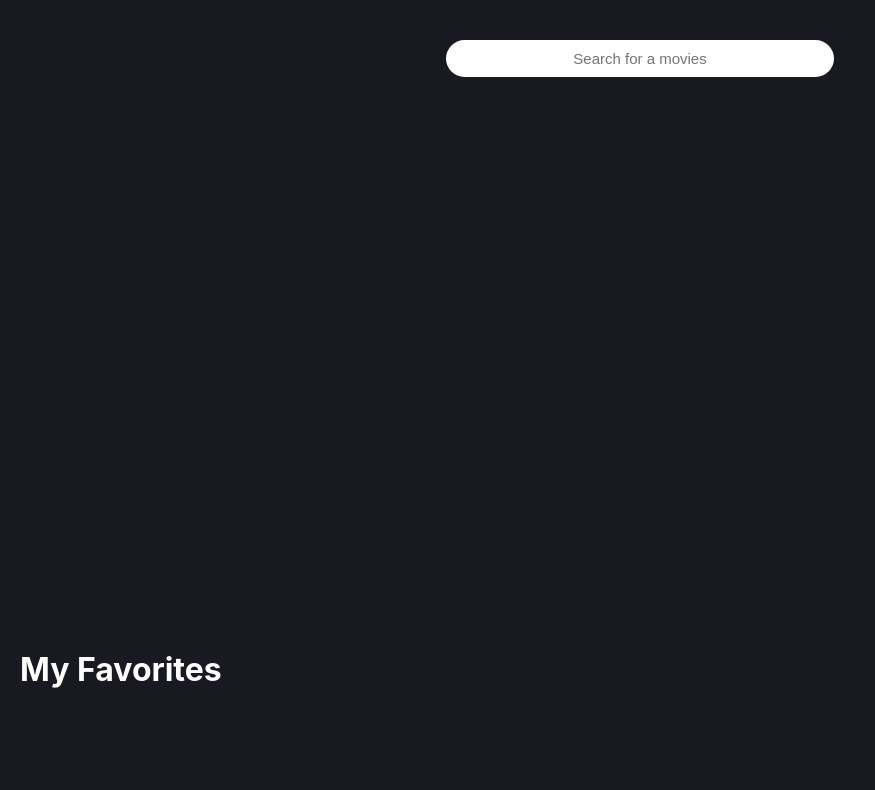
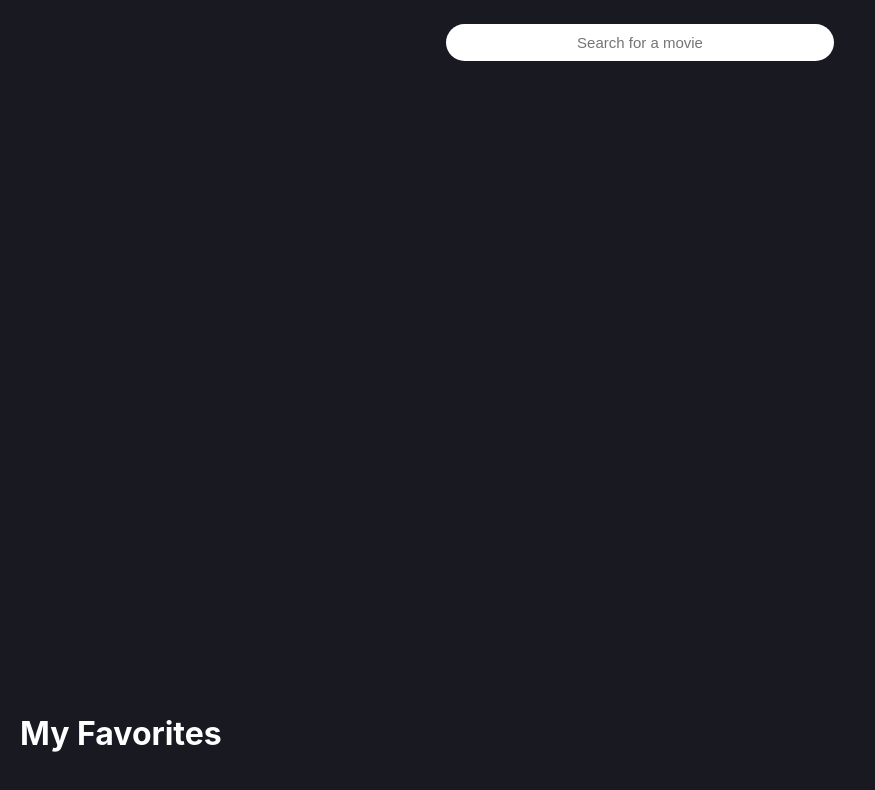
Before and after one commit to Bounaga/Search-Movies, a React app: page / in a window 1280 px wide. Shown: the whole page, without its empty margins (0-875 px from the left). Built offline with nearby package versions, Linux system fonts and the light colour scheme; no server answers.

Commit message:
update style

```diff
--- a/src/components/Form.css
+++ b/src/components/Form.css
@@ -1,7 +1,7 @@
 .form-container{
     display: flex;
     justify-content: center;
-    margin-top: 5vh;
+    margin-top: 3vh;
     margin-bottom: 1vh;
   }
 .input-name
--- a/src/components/Form.js
+++ b/src/components/Form.js
@@ -18,7 +18,7 @@ const Form = ({setSearchValue}) => {
                 <input
                         onChange={handleInput}
                         className='input-name'
-                        placeholder='Search for a movies'>
+                        placeholder='Search for a movie'>
                 </input>
                 {/* <button className='button'> Search</button> */}
             </form>
--- /dev/null
+++ b/src/components/scrool.css
@@ -0,0 +1,9 @@
+.scrool
+{
+overflow-x : scroll;
+border : none;
+height : 75vh;
+display:flex;
+align-items: center;
+/* border: red solid; */
+}
--- a/src/components/scrool.js
+++ b/src/components/scrool.js
@@ -1,9 +1,9 @@
 // you can use this for scrolling any time
 // just wrap it to the component that needs scrolling
-
+import './scrool.css';
 const Scrool = (props) => {
     return(
-        <div style={{overflowX : 'scroll', border : 'none', height : '65vh',}}>
+        <div className='scrool'>
         {/* it doesn't work without this lol*/}
          {props.children}
         {/* {console.log(props.children)} */}
--- a/src/containers/App.css
+++ b/src/containers/App.css
@@ -3,7 +3,7 @@
   display: flex;
   flex-wrap: nowrap;
   align-items: center;
-  padding-left: 35px;
+  /* padding-left: 10px; */
 }
 .myfavorites-Title{
   margin-left: 20px;
```
